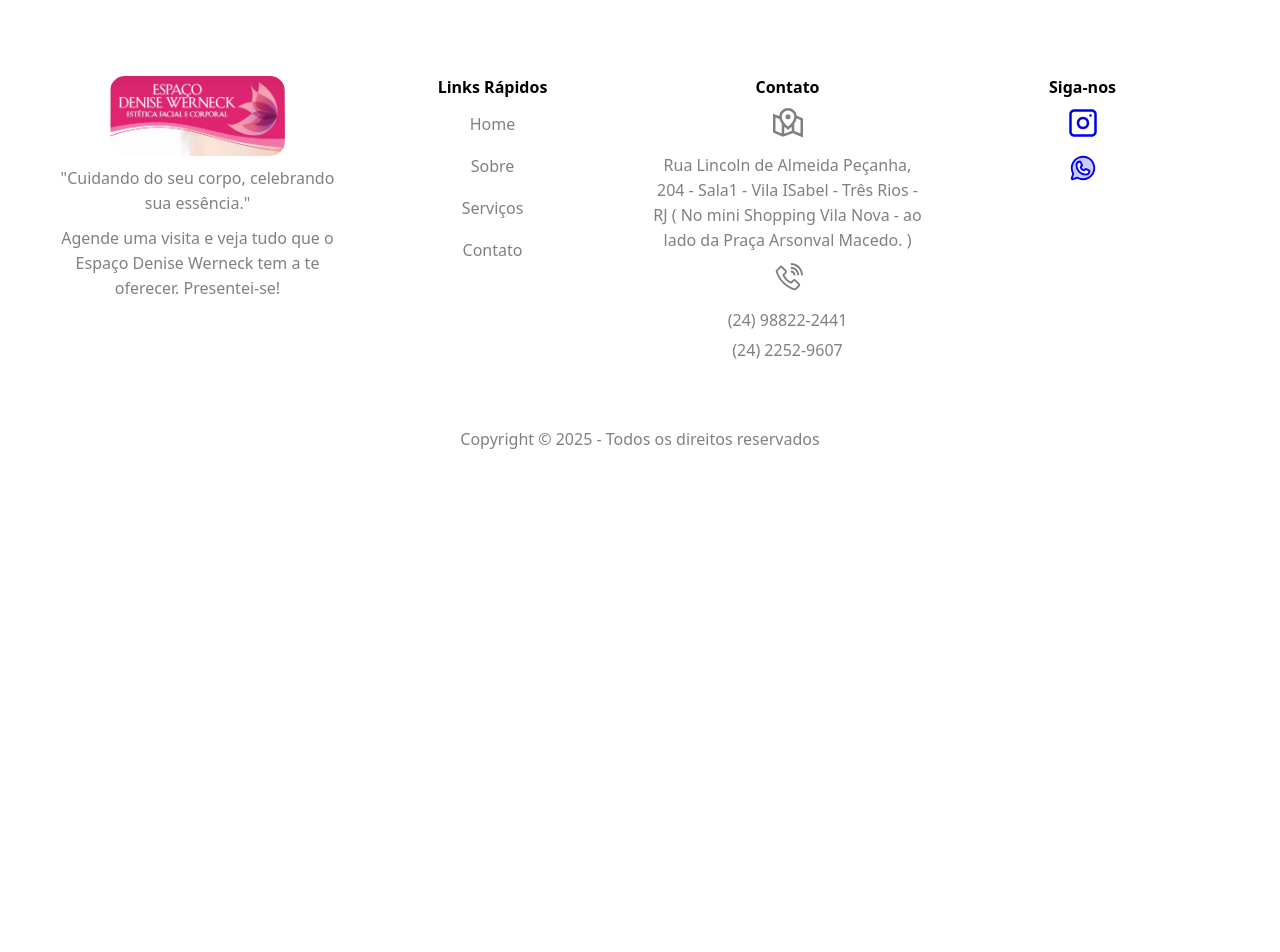
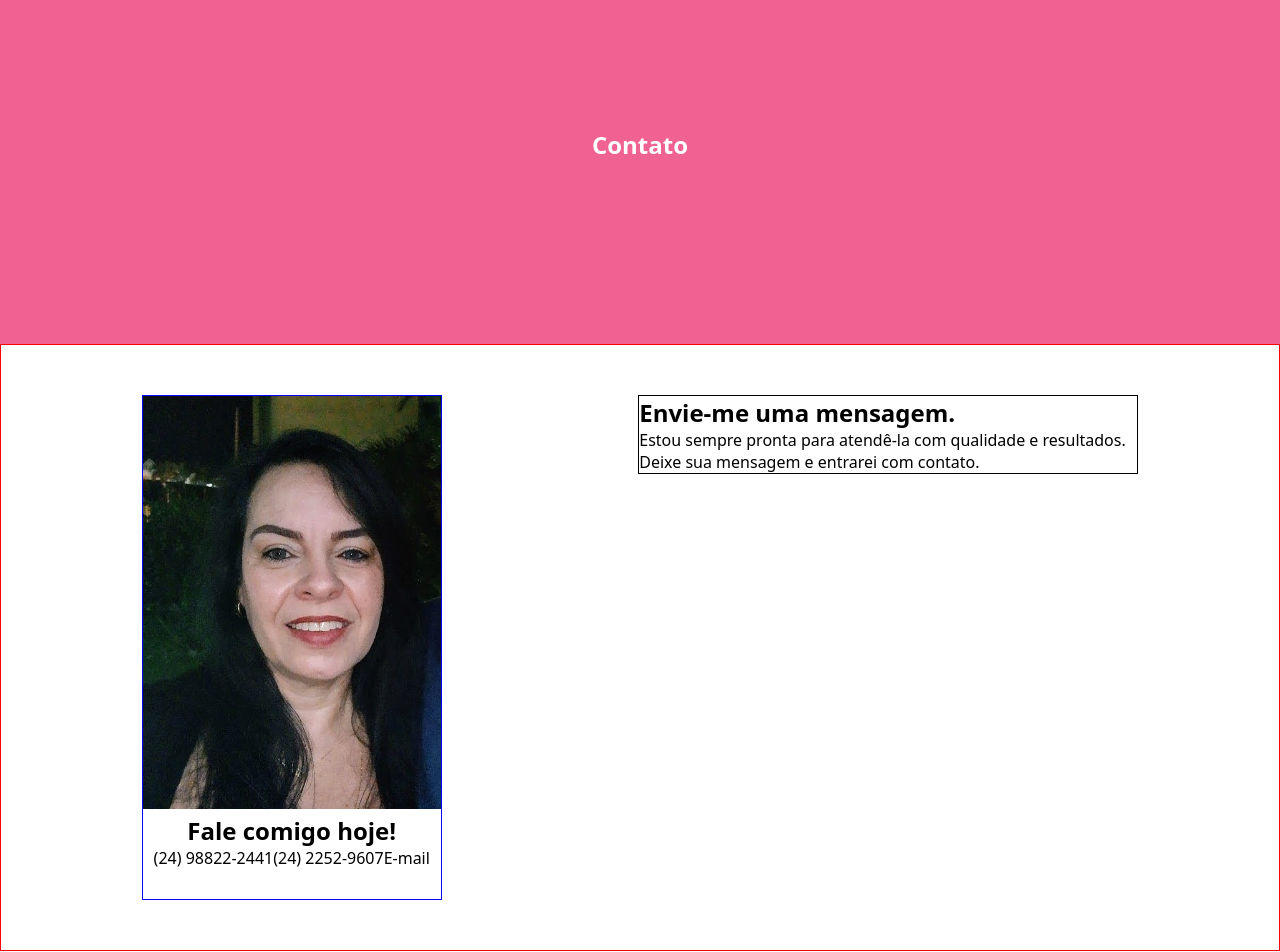
Before and after one commit to luizoscastanheira/projeto-denise-werneck, a Next.js app: page /contato in a window 1280 px wide. Shown: the part 140-1092 px from the top of the page. Before the commit the page ends 800 px from the top, so only its background shows below. Built offline with nearby package versions, Linux system fonts and the light colour scheme.

Commit message:
Update
Inicio da Página Contato

```diff
--- a/src/app/contato/contato.module.css
+++ b/src/app/contato/contato.module.css
@@ -0,0 +1,49 @@
+/* Estilizando página contatos */
+
+/* Estilizando o banner  */
+#boxBanner{
+    width: 100%;
+    height: 50vh;
+    background-color: #F06292;
+    color: #FFFF;
+
+    display: flex;
+    justify-content: center;
+    align-items: center;
+}
+
+#boxBase{
+    border: solid 1px red;
+
+    padding: 50px;
+
+    display: flex;
+    flex-wrap: wrap;
+    gap: 15px;
+    justify-content:space-around;
+    align-items:flex-start;
+
+}
+
+#boxFaleComigo{
+    border: solid 1px blue;
+    width: 300px;
+    padding-bottom: 30px;
+
+    text-align: center;
+
+
+}
+
+#imgBoxFaleComigo{
+    width: 100%;
+    height: auto;
+}
+
+
+#boxForm{
+    border: solid 1px black;
+
+    width: 500px;
+
+}
--- a/src/app/contato/page.js
+++ b/src/app/contato/page.js
@@ -1,8 +1,43 @@
+import estilos from "./contato.module.css";
+import Image from "next/image";
+import Link from "next/link";
+
+import fotoDenise from "../../../public/fotoDenise1.jpg";
+
 export default function Contatos(){
     return(
 
-        <section>
-            Página Contatos - Em Contrução!
+        <section id={estilos.sectionContato}>
+
+            <div id={estilos.boxBanner}>
+                <h1>Contato</h1>
+            </div>
+
+            <div id={estilos.boxBase}>
+                <div id={estilos.boxFaleComigo}>
+
+                    <Image id={estilos.imgBoxFaleComigo} src={fotoDenise} alt="Imagem da Profissional para contato."/>
+                    <div id={estilos.boxTextoFaleComigo}>
+                        <h2>Fale comigo hoje!</h2>
+                        <p>
+                            <a>(24) 98822-2441</a>
+                            <a>(24) 2252-9607</a>
+                            <a>E-mail</a>
+                        </p>
+                    </div>
+
+                </div>
+                <div id={estilos.boxForm}>
+                    <div>
+                        <h1> Envie-me uma mensagem.</h1>
+                        <p>
+                            Estou sempre pronta para atendê-la com qualidade e resultados.
+                            Deixe sua mensagem e entrarei com contato.
+                        </p>
+                    </div>
+                </div>
+            </div>
+
         </section>
     );
 
--- a/src/componentes/rodape/rodape.module.css
+++ b/src/componentes/rodape/rodape.module.css
@@ -23,7 +23,7 @@
     padding: 10px;
     color: gray;
     &:hover{
-        background-color: palevioletred;
+        background-color: #F06292;
         color: whitesmoke;
         cursor: pointer;
     }
--- a/src/componentes/topo/topo.module.css
+++ b/src/componentes/topo/topo.module.css
@@ -25,12 +25,12 @@
     color: purple;
 
     &:hover{
-        background-color: pink;
+        background-color: #F06292;
         color: white;
 
     }
     &:focus{
-        background-color: pink;
+        background-color: #F06292;
         color: white;
     }
 }
```
Also changed, not shown: public/fotoDenise1.jpg.
